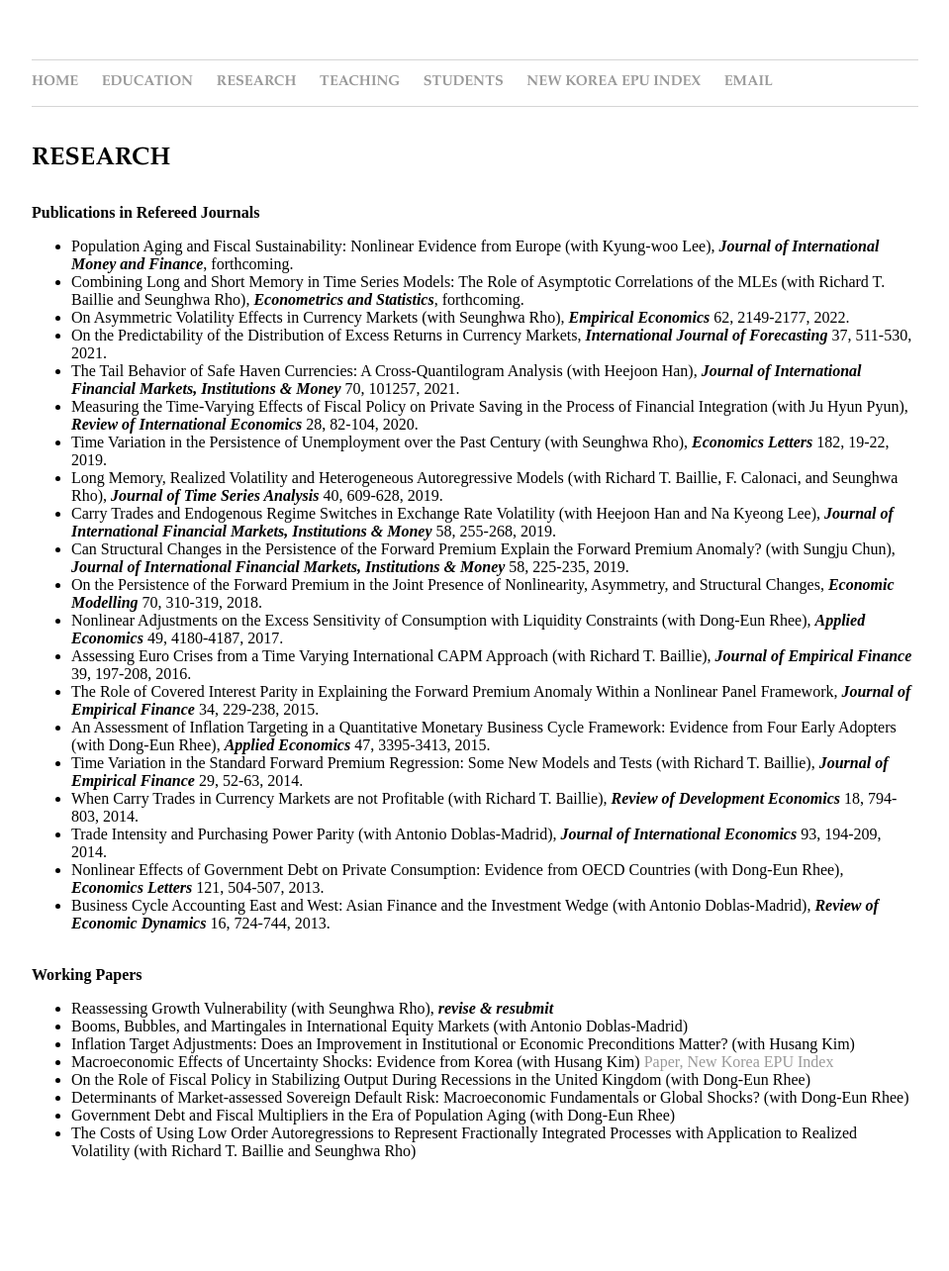
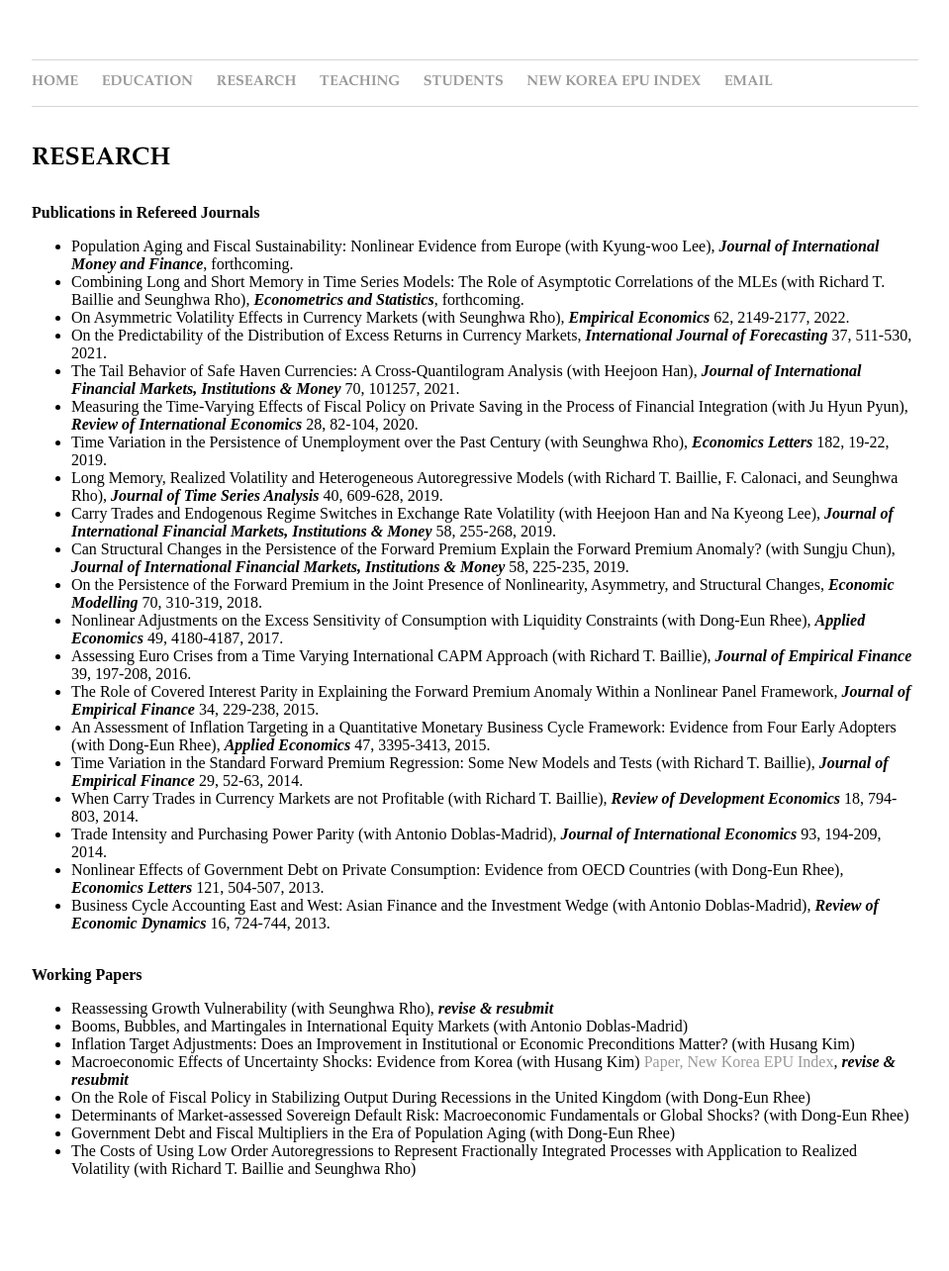
Before and after one commit to dooyeoncho/dooyeoncho.github.io, a Jekyll site: the page built from pages/research.html, in a window 1280 px wide. Shown: the whole page at 99% size, without its empty margins (160-1119 px from the left). Built offline with Jekyll 4.4.1, drawn with Linux system fonts in a browser that asks for light colours.

Commit message:
Update research.html

```diff
--- a/pages/research.html
+++ b/pages/research.html
@@ -42,7 +42,7 @@
 		<li>Reassessing Growth Vulnerability (with Seunghwa Rho), <em property="italic"><b>revise & resubmit</b></em></li>
 		<li>Booms, Bubbles, and Martingales in International Equity Markets (with Antonio Doblas-Madrid)</li>
 		<li>Inflation Target Adjustments: Does an Improvement in Institutional or Economic Preconditions Matter? (with Husang Kim)</li>
-		<li>Macroeconomic Effects of Uncertainty Shocks: Evidence from Korea (with Husang Kim) <a href="https://papers.ssrn.com/sol3/papers.cfm?abstract_id=4044587">Paper,</a> <a href="https://dooyeoncho.github.io/pages/new_korea_epu_index.html">New Korea EPU Index</a></li>
+		<li>Macroeconomic Effects of Uncertainty Shocks: Evidence from Korea (with Husang Kim) <a href="https://papers.ssrn.com/sol3/papers.cfm?abstract_id=4044587">Paper,</a> <a href="https://dooyeoncho.github.io/pages/new_korea_epu_index.html">New Korea EPU Index</a>, <em property="italic"><b>revise & resubmit</b></em></li>
 		<li>On the Role of Fiscal Policy in Stabilizing Output During Recessions in the United Kingdom (with Dong-Eun Rhee)</li>
 		<li>Determinants of Market-assessed Sovereign Default Risk: Macroeconomic Fundamentals or Global Shocks? (with Dong-Eun Rhee)</li>
 		<li>Government Debt and Fiscal Multipliers in the Era of Population Aging (with Dong-Eun Rhee)</li>
```
